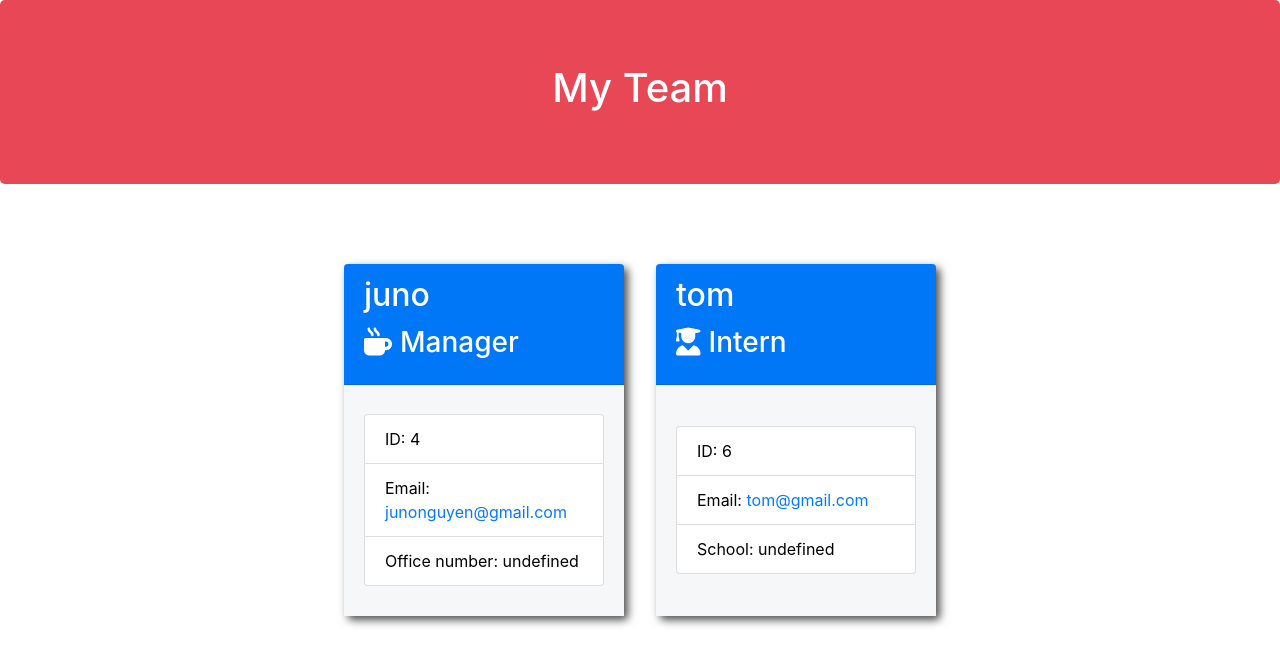
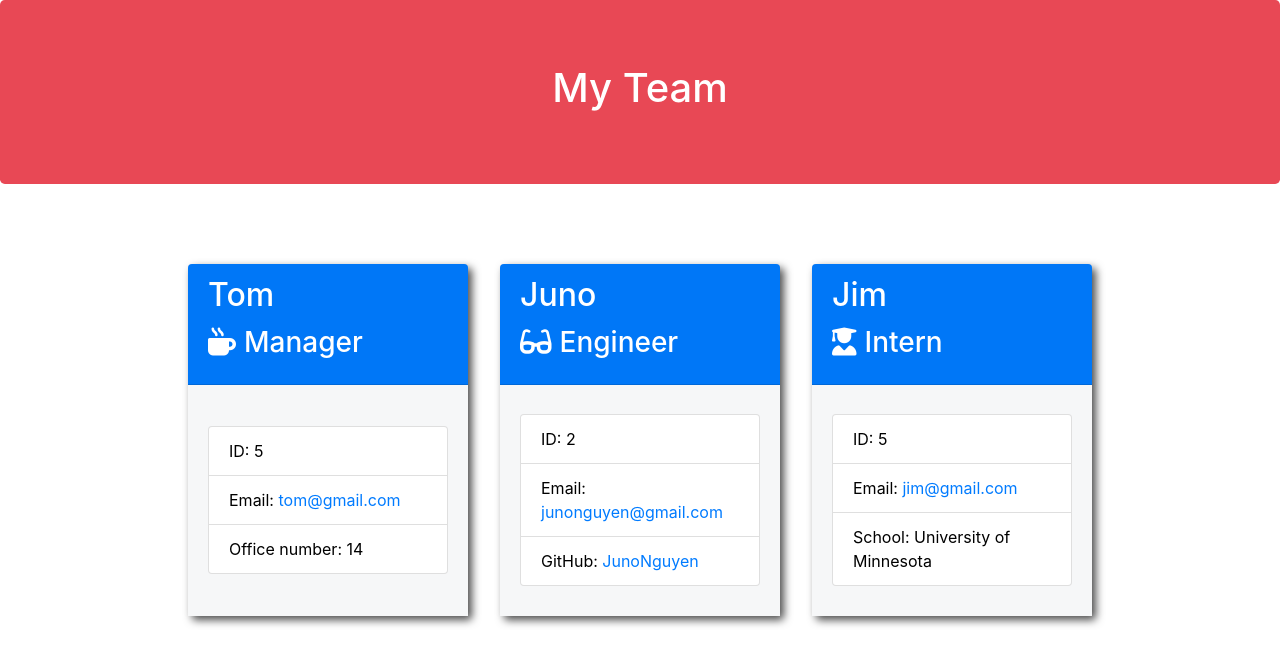
Before and after one commit to JunoNguyen/create-your-team, a website: page test.html in a window 1280 px wide. Drawn offline with nearby package versions, Linux system fonts and the light colour scheme; files that its build step writes are made by us from their sources.

Commit message:
final commit

```diff
--- a/lib/Employee.js
+++ b/lib/Employee.js
@@ -1,5 +1,5 @@
 class Employee {
-    constructor (name, id, email) {
+    constructor (name, id, email, school) {
         this.name = name;
         this.id = id;
         this.email = email;
@@ -13,6 +13,9 @@ class Employee {
     getEmail() {
         return this.email;
     }
+    getSchool() {
+        return this.school;
+    }
     getRole() {
         return "Employee";
     }
--- a/test.html
+++ b/test.html
@@ -27,28 +27,42 @@
 
         <div class="card employee-card">
         <div class="card-header">
-            <h2 class="card-title">juno</h2>
+            <h2 class="card-title">Tom</h2>
             <h3 class="card-title"><i class="fas fa-mug-hot mr-2"></i>Manager</h3>
         </div>
         <div class="card-body">
             <ul class="list-group">
-                <li class="list-group-item">ID: 4</li>
-                <li class="list-group-item">Email: <a href="mailto:junonguyen@gmail.com">junonguyen@gmail.com</a></li>
-                <li class="list-group-item">Office number: undefined</li>
+                <li class="list-group-item">ID: 5</li>
+                <li class="list-group-item">Email: <a href="mailto:tom@gmail.com">tom@gmail.com</a></li>
+                <li class="list-group-item">Office number: 14</li>
             </ul>
         </div>
     </div>
 
         <div class="card employee-card">
     <div class="card-header">
-        <h2 class="card-title">tom</h2>
+        <h2 class="card-title">Juno</h2>
+        <h3 class="card-title"><i class="fas fa-glasses mr-2"></i>Engineer</h3>
+    </div>
+    <div class="card-body">
+        <ul class="list-group">
+            <li class="list-group-item">ID: 2</li>
+            <li class="list-group-item">Email: <a href="mailto:junonguyen@gmail.com">junonguyen@gmail.com</a></li>
+            <li class="list-group-item">GitHub: <a href="https://github.com/JunoNguyen" target="_blank" rel="noopener noreferrer">JunoNguyen</a></li>
+        </ul>
+    </div>
+</div>
+
+        <div class="card employee-card">
+    <div class="card-header">
+        <h2 class="card-title">Jim</h2>
         <h3 class="card-title"><i class="fas fa-user-graduate mr-2"></i>Intern</h3>
     </div>
     <div class="card-body">
         <ul class="list-group">
-            <li class="list-group-item">ID: 6</li>
-            <li class="list-group-item">Email: <a href="mailto:tom@gmail.com">tom@gmail.com</a></li>
-            <li class="list-group-item">School: undefined</li>
+            <li class="list-group-item">ID: 5</li>
+            <li class="list-group-item">Email: <a href="mailto:jim@gmail.com">jim@gmail.com</a></li>
+            <li class="list-group-item">School: University of Minnesota</li>
         </ul>
     </div>
 </div>
```
Also changed, not shown: index.js (+5 -10 lines), README.md.
